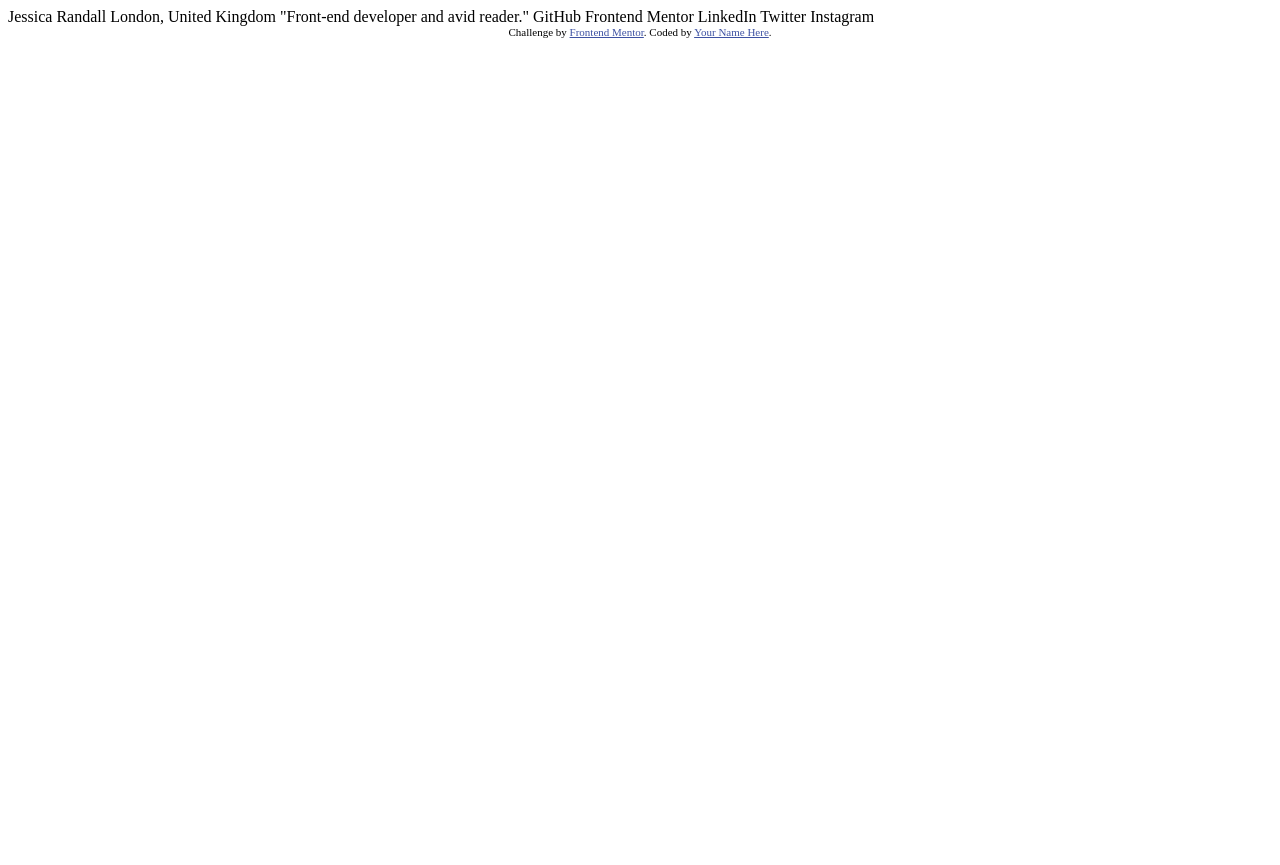
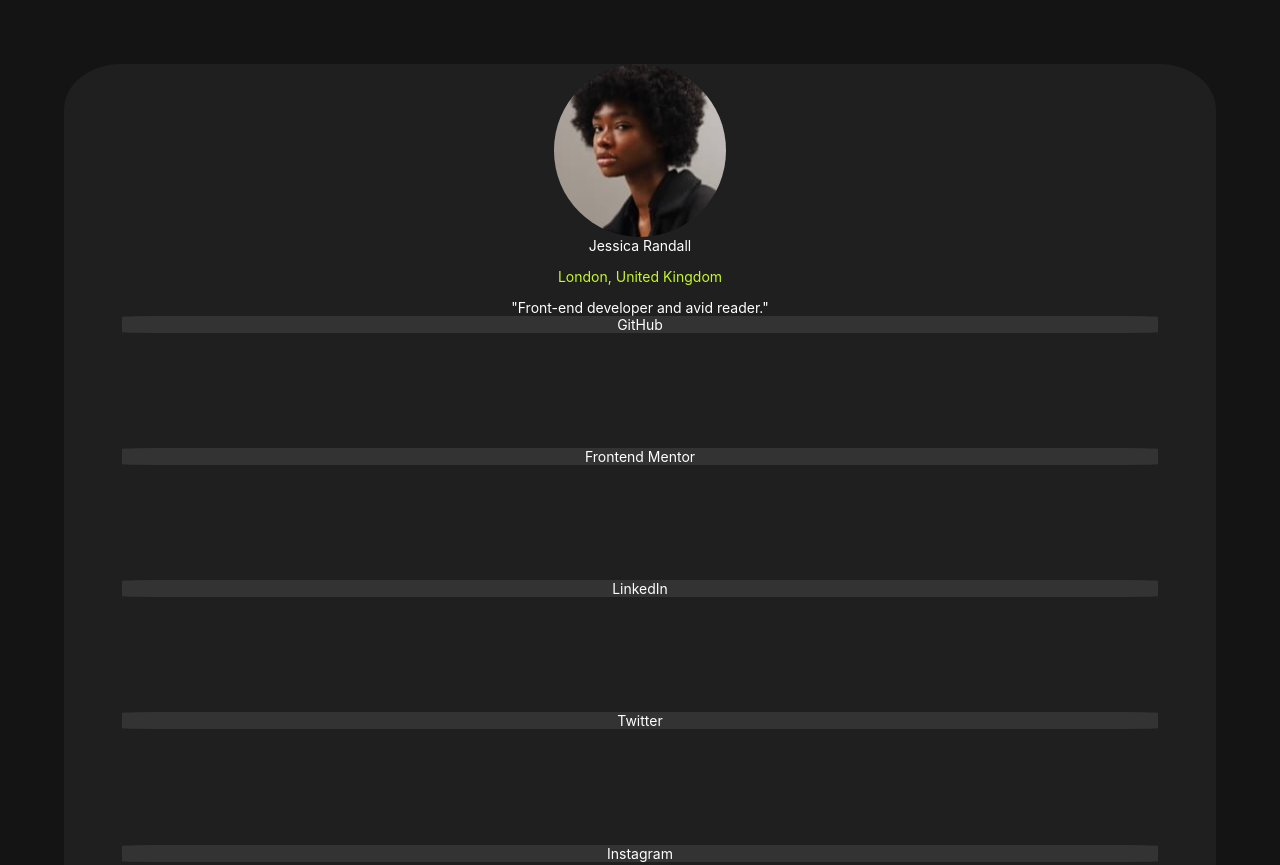
Before and after one commit to Mokszi/social-links-profile-main, a plain HTML site: page index.html in a window 1280 px wide. Shown: the top 865 px of the page. Before the commit the page ends 800 px from the top, so only its background shows below. Drawn offline with Linux system fonts and the light colour scheme.

Commit message:
main element

```diff
--- a/index.html
+++ b/index.html
@@ -1,29 +1,38 @@
 <!DOCTYPE html>
 <html lang="en">
+
 <head>
+
   <meta charset="UTF-8">
   <meta name="viewport" content="width=device-width, initial-scale=1.0"> <!-- displays site properly based on user's device -->
   <link rel="stylesheet" href="style.css">
+  <link rel="stlysheet" href="https://fonts.google.com/specimen/Inter">
   <link rel="icon" type="image/png" sizes="32x32" href="./assets/images/favicon-32x32.png">
-
   <title>Frontend Mentor | Social links profile</title>
 
 </head>
+
 <body>
+  <div class="element">
+    <img src="assets/images/avatar-jessica.jpeg">
+    Jessica Randall
+    <p class="place">
+      London, United Kingdom
+    </p>
+    "Front-end developer and avid reader."
 
-  Jessica Randall
-  London, United Kingdom
-  "Front-end developer and avid reader."
-
-  GitHub
-  Frontend Mentor
-  LinkedIn
-  Twitter
-  Instagram
+    <a href="#" style="text-decoration:none">GitHub</a>
+    <a href="#" style="text-decoration:none">Frontend Mentor</a>
+    <a href="#" style="text-decoration:none">LinkedIn</a>
+    <a href="#" style="text-decoration:none">Twitter</a>
+    <a href="#" style="text-decoration:none">Instagram</a>
+  </div>
 
   <div class="attribution">
     Challenge by <a href="https://www.frontendmentor.io?ref=challenge" target="_blank">Frontend Mentor</a>.
     Coded by <a href="#">Your Name Here</a>.
   </div>
+
 </body>
+
 </html>
--- a/style.css
+++ b/style.css
@@ -6,3 +6,39 @@
 .attribution a {
     color: hsl(228, 45%, 44%);
 }
+
+body{
+    background-color: hsl(0, 0%, 8%);
+    color: hsl(0, 0%, 100%);
+    font-family: "Inter", sans-serif;
+    font-size: 14px;
+    margin: auto;
+    padding: 5%;
+}
+
+.element{
+    display: flex;
+    flex-direction: column;
+    align-items: center;
+    background-color: hsl(0, 0%, 12%);
+    margin: auto;
+    border-radius: 5%;
+}
+
+.element img{
+    border-radius: 100%;
+    max-width: 15%;
+}
+
+.element a{
+    color:hsl(0, 0%, 100%);
+    width: 90%;
+    text-align: center;
+    margin-bottom: 10%;
+    border-radius: 5%;
+    background-color: hsl(0, 0%, 20%);
+}
+
+.place{
+    color:hsl(75, 94%, 57%);
+}
```
